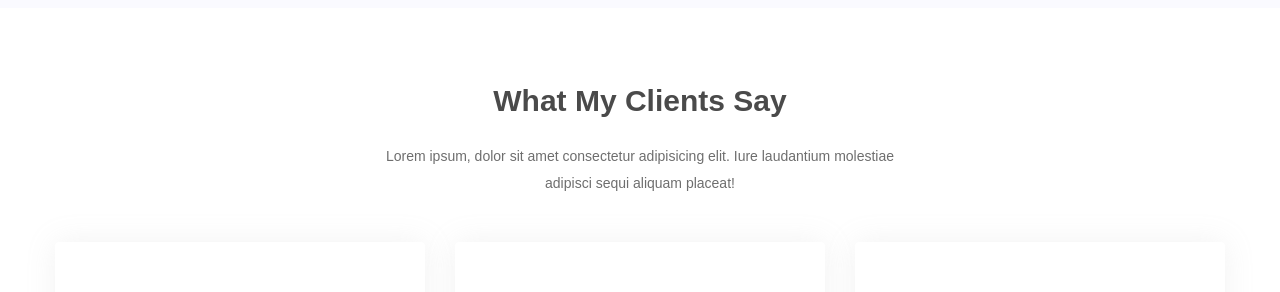
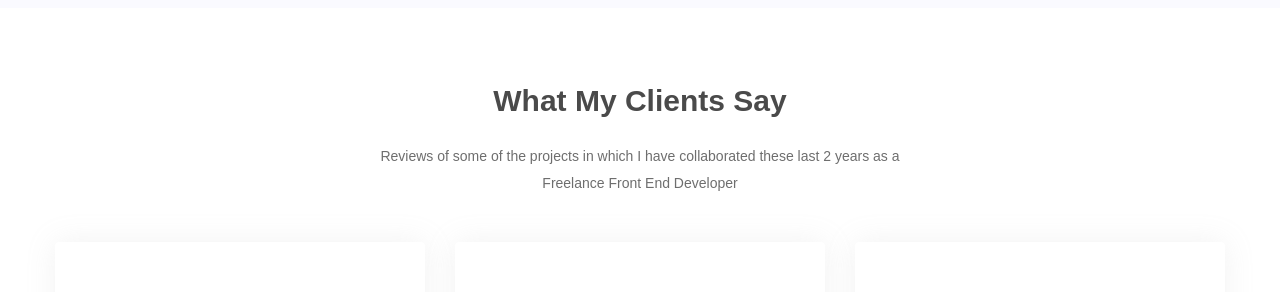
Before and after one commit to Hvasquezdev/portfolio-ssr-hector, a Nuxt app: page / in a window 1280 px wide. Shown: the part 5520-5812 px from the top of the page. Built offline with nearby package versions, Linux system fonts and the light colour scheme.

Commit message:
added reviews sub-title text

```diff
--- a/pages/index.vue
+++ b/pages/index.vue
@@ -178,8 +178,8 @@
         What My Clients Say
       </h2>
       <p class="font-nunito text-center text-dark-secondary">
-        Lorem ipsum, dolor sit amet consectetur adipisicing elit. Iure
-        laudantium molestiae adipisci sequi aliquam placeat!
+        Reviews of some of the projects in which I have collaborated these last
+        2 years as a Freelance Front End Developer
       </p>
       <div class="reviews__cards w-full ml-auto mr-auto justify-center">
         <base-card author-name="Gautambakshi">
```
